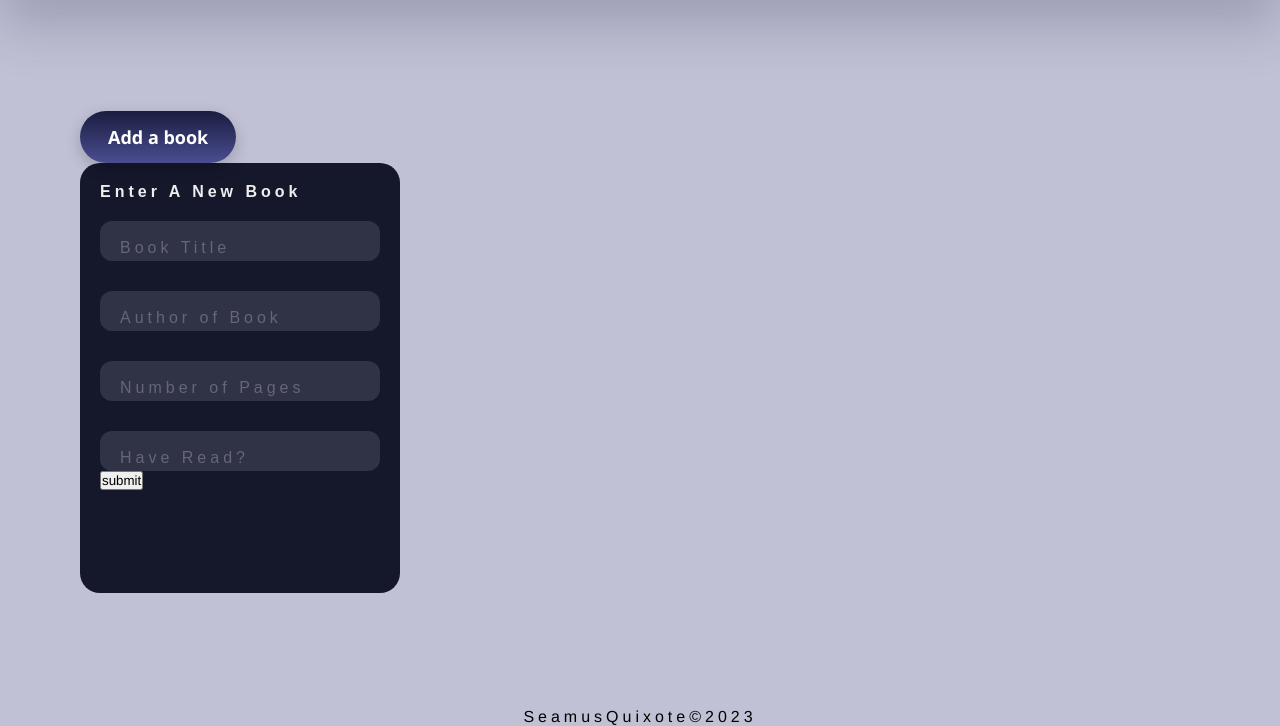
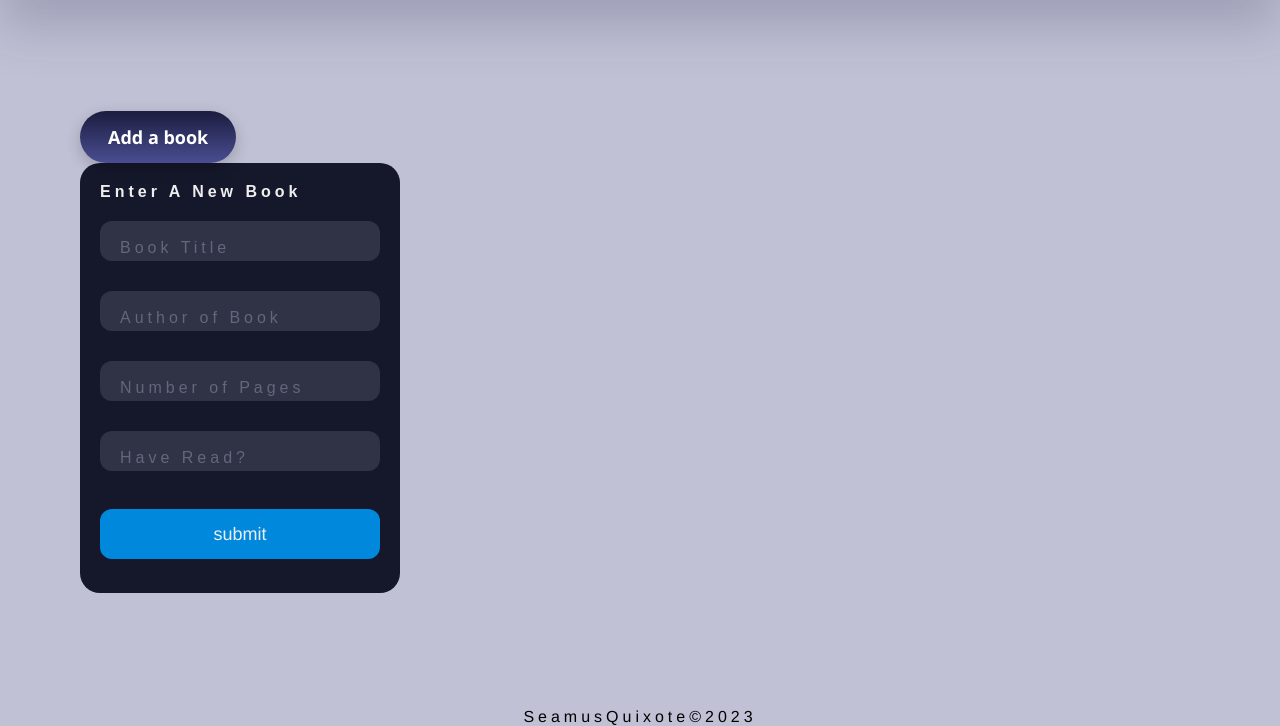
Before and after one commit to SalamanderCtesiphon/project-libraryV2, a plain HTML site: page index.html in a window 1280 px wide. Shown: the part 74-800 px from the top of the page. Drawn offline with Linux system fonts and the light colour scheme.

Commit message:
changed the name of a class on the form

```diff
--- a/style.css
+++ b/style.css
@@ -222,7 +222,7 @@ main {
   color: #dc2f55;
 }
 
-.submit {
+.submitBtn {
   background-color: #08d;
   border-radius: 12px;
   border: 0;
```
